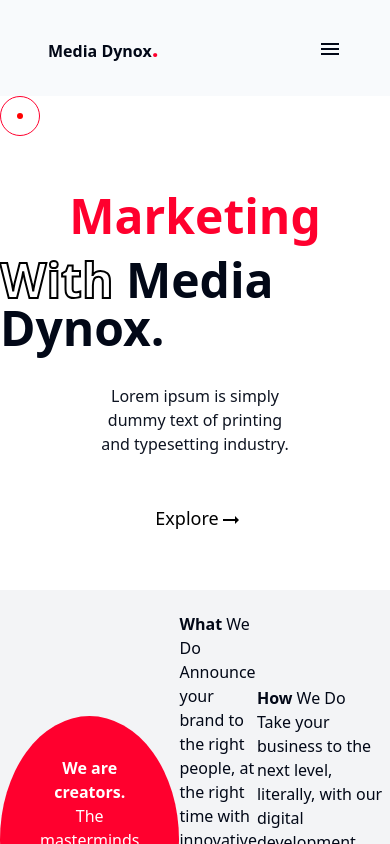
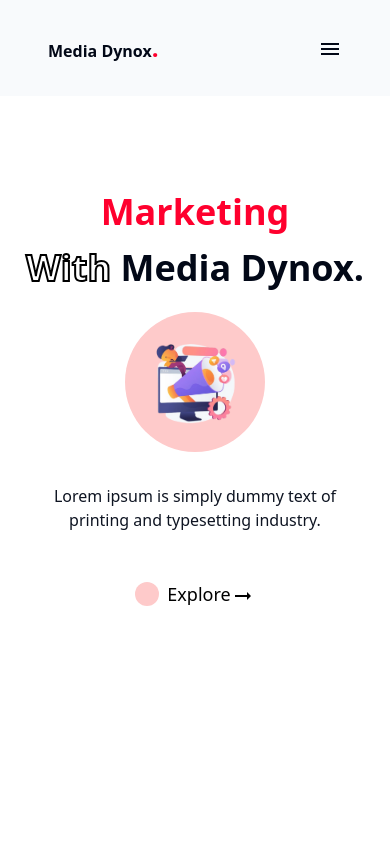
Before and after one commit to rkcoola792/media-dynox, a React (Vite) app: page / in a window 390 px wide. Shown: the top 844 px of the page. Built offline with nearby package versions, Linux system fonts and the light colour scheme.

Commit message:
section 1 mobile responsive

```diff
--- a/src/components/Header.jsx
+++ b/src/components/Header.jsx
@@ -30,7 +30,7 @@ const Header = () => {
     <>
       <div
       id="progress-bar"
-        className="progress-bar"
+        className="progress-bar "
         style={{ scaleX }}
       ></div>
 
--- a/src/components/Homepage/Explore.jsx
+++ b/src/components/Homepage/Explore.jsx
@@ -9,7 +9,7 @@ const Explore = ({ text, color, size, hoverColor }) => {
   return (
     <div className="explore flex items-center gap-2 mt-4 cursor-pointer">
       <div
-        className={`circle bg-red-200 rounded-[50%] lg:w-8 lg:h-8 sm:w-6 sm:h-6 }`}
+        className={`circle bg-red-200 rounded-[50%] lg:w-8 lg:h-8 sm:w-6 sm:h-6 w-6 h-6 }`}
       ></div>
       <motion.h1
         className={`text-lg font-medium text-${color} text-${size}`}
--- a/src/components/Homepage/Homepage.jsx
+++ b/src/components/Homepage/Homepage.jsx
@@ -41,7 +41,7 @@ const Homepage = () => {
   return (
     <div className="Homepage scroll-smooth">
       <div
-        className="cursor flex justify-center items-center"
+        className=" hidden cursor sm:flex justify-center items-center"
         style={{
           left: cursorXaxis+10 + "px", top: cursorYaxis+10 + "px" }}
       ><div className='dot'></div></div>
--- a/src/components/Homepage/Section1.jsx
+++ b/src/components/Homepage/Section1.jsx
@@ -4,29 +4,29 @@ import Explore from './Explore';
 const Section1 = () => {
   return (
     <div className=''>
-      <div className="hero-banner flex flex-col items-center pt-20 h-[470px] ">
-        <div className="hero-heading flex flex-col items-center relative">
-          <h1 className=" lg:text-7xl text-5xl font-bold text-mainred my-4">
+      <div className="hero-banner flex flex-col items-center pt-20 sm:h-[470px] h-screen ">
+        <div className="hero-heading flex flex-col items-center relative text-center">
+          <h1 className=" lg:text-7xl sm:text-5xl  text-4xl font-bold text-mainred my-4 ">
             Marketing
           </h1>
-          <h1 className="lg:text-7xl  text-5xl font-bold">
+          <h1 className="lg:text-7xl  text-4xl font-bold">
             <span className="font-bold  text-black stroke-red-600 with">
               With
             </span>{" "}
             Media Dynox.
           </h1>
-          <div className="hero-image absolute -z-10 lg:-right-16 lg:top-1 -top-6 -right-28  bg-red-200 md:h-[180px] md:w-[180px] h-[140px] w-[140px] sm:-top-1 md:-top-8 md:-right-24 hidden sm:block sm:-right-16 rounded-[50%]">
+          <div className="hero-image sm:absolute mt-6 sm:mt-0 -z-10 lg:-right-16 lg:top-1 top-24 right-28  bg-red-200 md:h-[180px] md:w-[180px] h-[140px] w-[140px] sm:-top-1 md:-top-8 md:-right-24  sm:block sm:-right-16 rounded-[50%] flex justify-center items-center">
             <img
               src="/Hero-img.png"
-              className="h-[75px] md:h-[100px] object-cover m-4"
+              className="sm:h-[75px] md:h-[100px] object-cover sm:m-4 h-[100px] "
               alt=""
             />
           </div>
         </div>
-        <div className="hero-subheading my-8 font-medium opacity-95 px-24 text-center">
+        <div className="hero-subheading my-8 font-medium opacity-95 sm:px-24 px-12 text-center  ">
           Lorem ipsum is simply dummy text of printing and typesetting industry.
         </div>
-        <Explore text="Explore"></Explore>
+        <Explore text="Explore" ></Explore>
       </div>
     </div>
   );
--- a/src/components/Homepage/Section2.jsx
+++ b/src/components/Homepage/Section2.jsx
@@ -6,7 +6,7 @@ const Section2 = () => {
   return (
     <div className="bg-gray-100 h-[500px]  w-screen flex items-center justify-center lg:gap-12 sm:gap-6 mt-6 md:gap-8 lg:px-24 sm:px-12 ">
 
-<div className="py-4 px-2 circle bg-mainred lg:h-[330px] lg:w-[330px] sm:h-[230px] sm:w-[230px] rounded-[50%] text-white flex justify-center items-center text-center hover:bg-[#222] transition duration-450 ease-out hover:ease-in cursor-pointer">
+<div className=" py-4 px-2 circle bg-mainred lg:h-[330px] lg:w-[330px] sm:h-[230px] sm:w-[230px] rounded-[50%] text-white flex justify-center items-center text-center hover:bg-[#222] transition duration-450 ease-out hover:ease-in cursor-pointer">
         <div className="sm:p-2 p- ">
           <h1 className="lg:text-2xl xl:text-3xl sm:text-lg  p-6 px-8 ">
             <span className="font-bold">We are creators.</span> The masterminds
--- a/src/components/pogressbar.scss
+++ b/src/components/pogressbar.scss
@@ -5,6 +5,7 @@ width: var(--progress);
 background-color:#ff002e;
 position: fixed;
 z-index: 30;
+
 
 
 }
```
